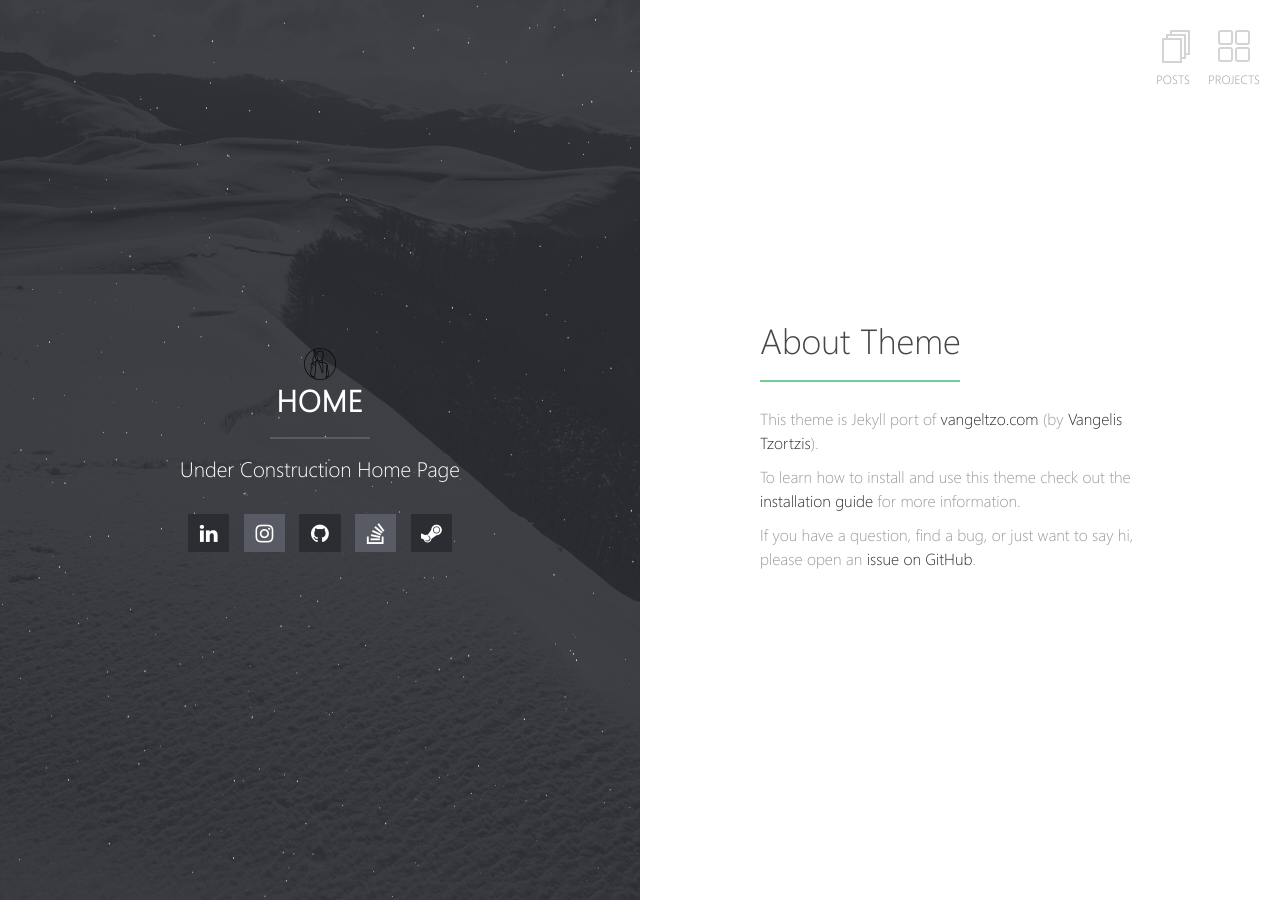
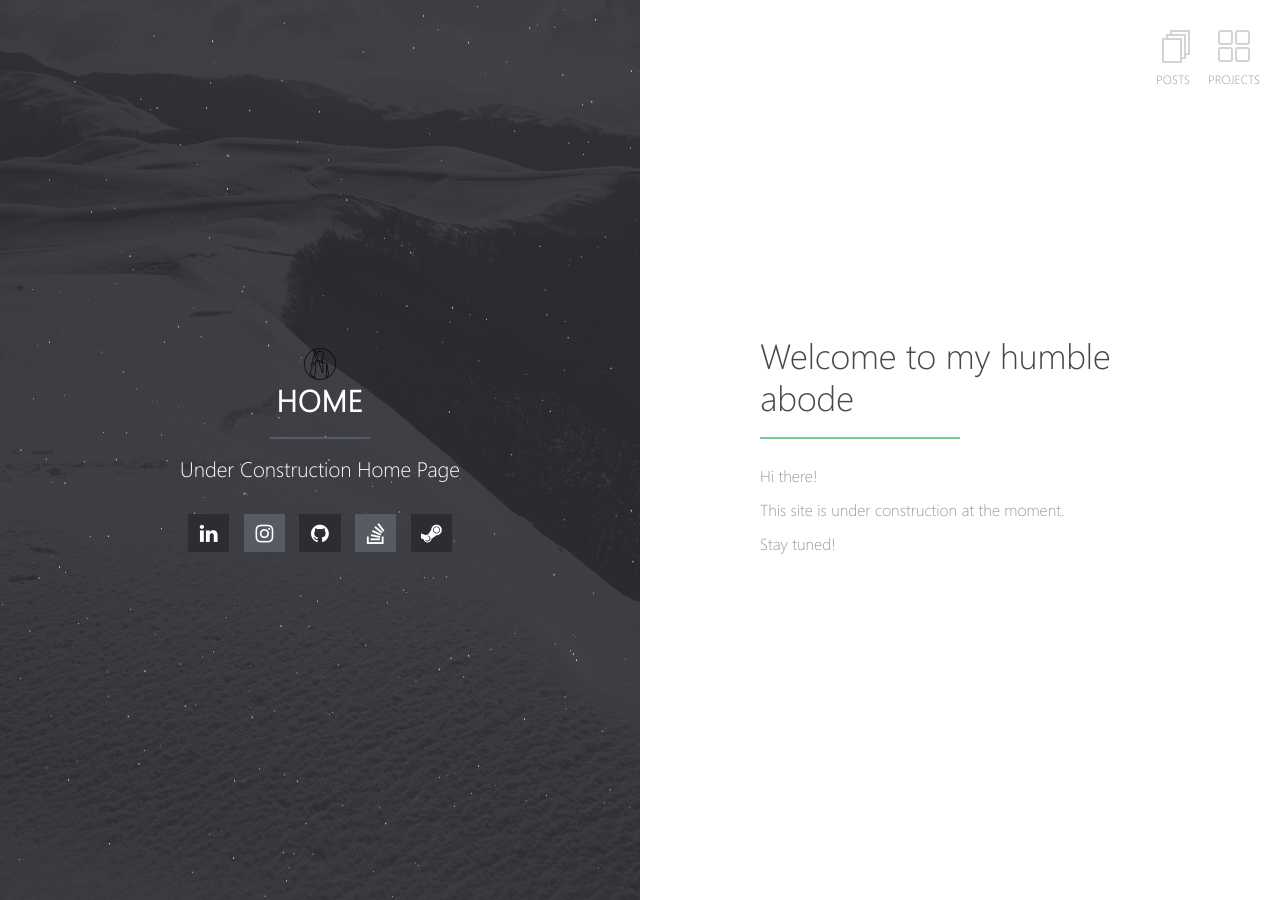
Before and after one commit to TolgaTatli/Halve, a Jekyll site: the page built from index.md, in a window 1280 px wide. Built offline with Jekyll 4.4.1, drawn with Linux system fonts in a browser that asks for light colours; our own code applies the rules of GitHub Pages for plain Markdown files.

Commit message:
Updated Index

```diff
--- a/index.md
+++ b/index.md
@@ -1,10 +1,10 @@
 ---
 layout: home
 ---
-# About Theme
+# Welcome to my humble abode
 
-This theme is Jekyll port of [vangeltzo.com](http://vangeltzo.com/) (by [Vangelis Tzortzis](https://github.com/srekoble)).
+Hi there!
 
-To learn how to install and use this theme check out the [installation guide](http://taylantatli.me/Halve/halve-theme/) for more information.
+This site is under construction at the moment.
 
-If you have a question, find a bug, or just want to say hi, please open an [issue on GitHub](https://github.com/TaylanTatli/Halve/issues/new).
+Stay tuned!
```
